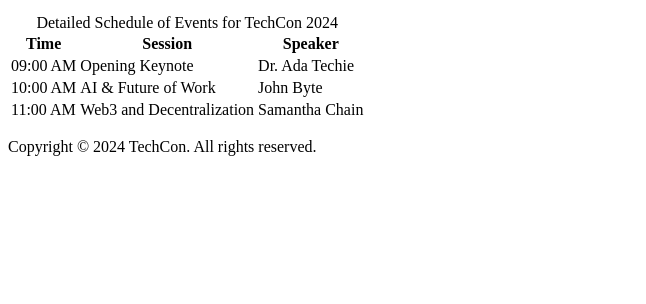
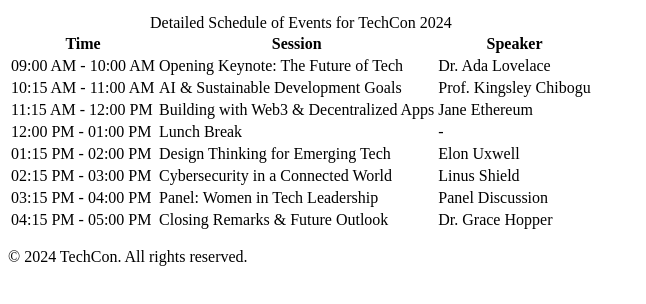
Before and after one commit to King001k/TechCon_HTML, a plain HTML site: page techcon_website/schedule.html in a window 1280 px wide. Shown: the part 154-458 px from the top of the page, without its empty margins (0-646 px from the left). Drawn offline with Linux system fonts and the light colour scheme.

Commit message:
techcon_website/schedule.html

```diff
--- a/techcon_website/schedule.html
+++ b/techcon_website/schedule.html
@@ -1,9 +1,10 @@
 <!DOCTYPE html>
 <html lang="en">
 <head>
-    <meta charset="UTF-8" />
-    <meta name="viewport" content="width=device-width, initial-scale=1.0" />
-    <title>Schedule for TechCon 2024</title>
+  <meta charset="UTF-8">
+  <meta name="viewport" content="width=device-width, initial-scale=1.0">
+  <title>Schedule | TechCon 2024</title>
+  <link rel="stylesheet" href="styles.css">
 </head>
 <body>
   <header>
@@ -30,25 +31,51 @@
       </thead>
       <tbody>
         <tr>
-            <td>09:00 AM</td>
-            <td>Opening Keynote</td>
-            <td>Dr. Ada Techie</td>
+          <td>09:00 AM - 10:00 AM</td>
+          <td>Opening Keynote: The Future of Tech</td>
+          <td>Dr. Ada Lovelace</td>
         </tr>
         <tr>
-            <td>10:00 AM</td>
-            <td>AI & Future of Work</td>
-            <td>John Byte</td>
+          <td>10:15 AM - 11:00 AM</td>
+          <td>AI & Sustainable Development Goals</td>
+          <td>Prof. Kingsley Chibogu</td>
         </tr>
         <tr>
-            <td>11:00 AM</td>
-            <td>Web3 and Decentralization</td>
-            <td>Samantha Chain</td>
+          <td>11:15 AM - 12:00 PM</td>
+          <td>Building with Web3 & Decentralized Apps</td>
+          <td>Jane Ethereum</td>
+        </tr>
+        <tr>
+          <td>12:00 PM - 01:00 PM</td>
+          <td>Lunch Break</td>
+          <td>-</td>
+        </tr>
+        <tr>
+          <td>01:15 PM - 02:00 PM</td>
+          <td>Design Thinking for Emerging Tech</td>
+          <td>Elon Uxwell</td>
+        </tr>
+        <tr>
+          <td>02:15 PM - 03:00 PM</td>
+          <td>Cybersecurity in a Connected World</td>
+          <td>Linus Shield</td>
+        </tr>
+        <tr>
+          <td>03:15 PM - 04:00 PM</td>
+          <td>Panel: Women in Tech Leadership</td>
+          <td>Panel Discussion</td>
+        </tr>
+        <tr>
+          <td>04:15 PM - 05:00 PM</td>
+          <td>Closing Remarks & Future Outlook</td>
+          <td>Dr. Grace Hopper</td>
         </tr>
       </tbody>
     </table>
   </main>
+
   <footer>
-     <p>Copyright &copy; 2024 TechCon. All rights reserved.</p>
+    <p>&copy; 2024 TechCon. All rights reserved.</p>
   </footer>
 </body>
 </html>
```
Lines whose indentation alone changed are shown as unchanged.
